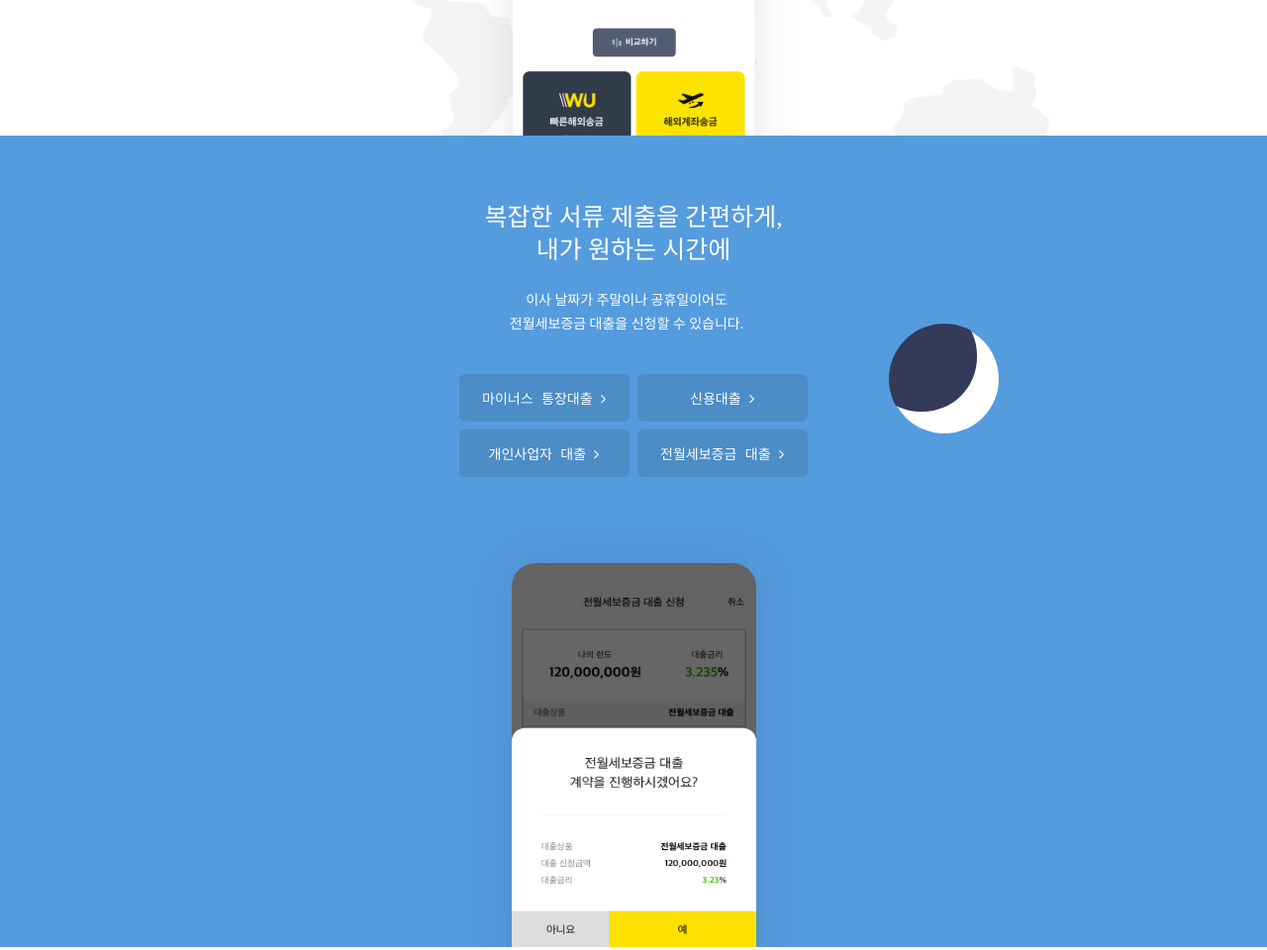
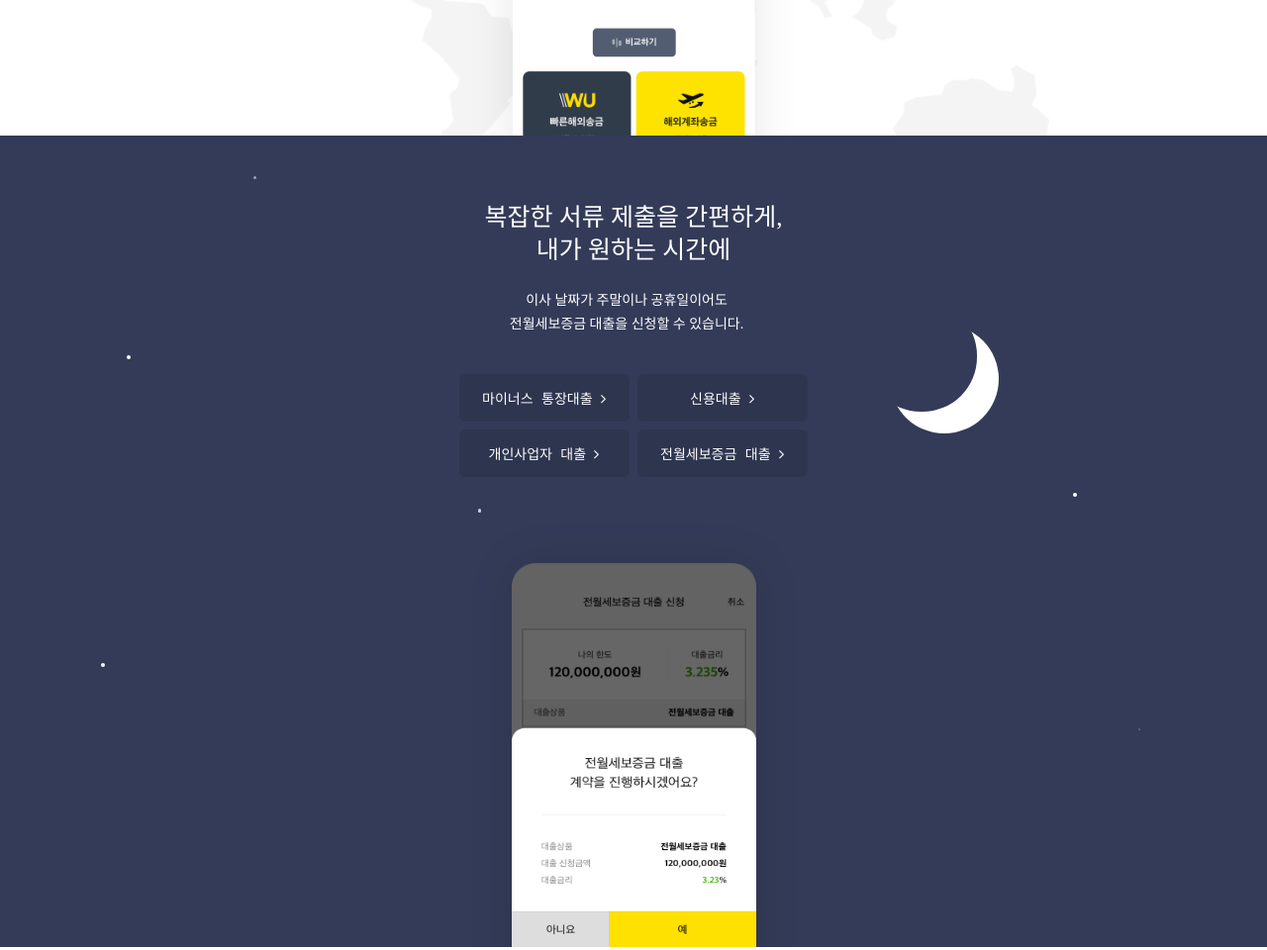
Before and after one commit to yyyn012/kakaoBank__project, a plain HTML site: page index.html in a window 1280 px wide. Shown: the part 4360-5320 px from the top of the page at 99% size. Drawn offline with Linux system fonts and the light colour scheme.

Commit message:
Update moon & star

```diff
--- a/public/css/style.css
+++ b/public/css/style.css
@@ -546,15 +546,13 @@ a {
 
 .moon_shadow {
   position: absolute;
-  display: none;
-  left: 1px;
-  top: 1px;
+  left: -200px;
+  top: -200px;
   width: 100%;
   height: 100%;
   border-radius: 55px;
-  background-color: #559cde;
-  transition-property: background-color 0.85s, top, left;
-  -webkit-transition-property: background-color 0.85s, top, left;
+  transition-property: background-color, top, left;
+  -webkit-transition-property: background-color, top, left;
   transition-duration: 0.85s;
   -webkit-transition-duration: 0.85s;
 }
--- a/public/js/skySlide.js
+++ b/public/js/skySlide.js
@@ -1,24 +1,23 @@
 const blue = document.querySelector(".blue");
 const star = document.querySelectorAll(".ico_star");
+const on = document.querySelector(".on");
 
 const moonOriginal = document.querySelector(".moon_original");
 const moonShadow = document.querySelector(".moon_shadow");
 
-const on = document.querySelector(".on");
 const night = document.querySelector(".night");
 
 const intersectionObserver = new IntersectionObserver(function (entries) {
   // intersectionRatio가 0이라는 것은 대상을 볼 수 없다는 것이므로 아무것도 하지 않음
   if (entries[0].intersectionRatio <= 0) return;
 
-  // blue.style.height = "0";
-  // star.classList.add("on");
+  blue.style.height = "0";
 
-  // star.forEach(() => {
-  //   for (let i = 0; i < star.children.length; i++) {
-  //     star.children[i].classList.add("on");
-  //   }
-  // });
+  star.forEach(() => {
+    for (let i = 0; i < star.length; i++) {
+      star[i].classList.add("on");
+    }
+  });
 
   moonShadow.classList.add("night");
   moonOriginal.classList.add("night");
```
